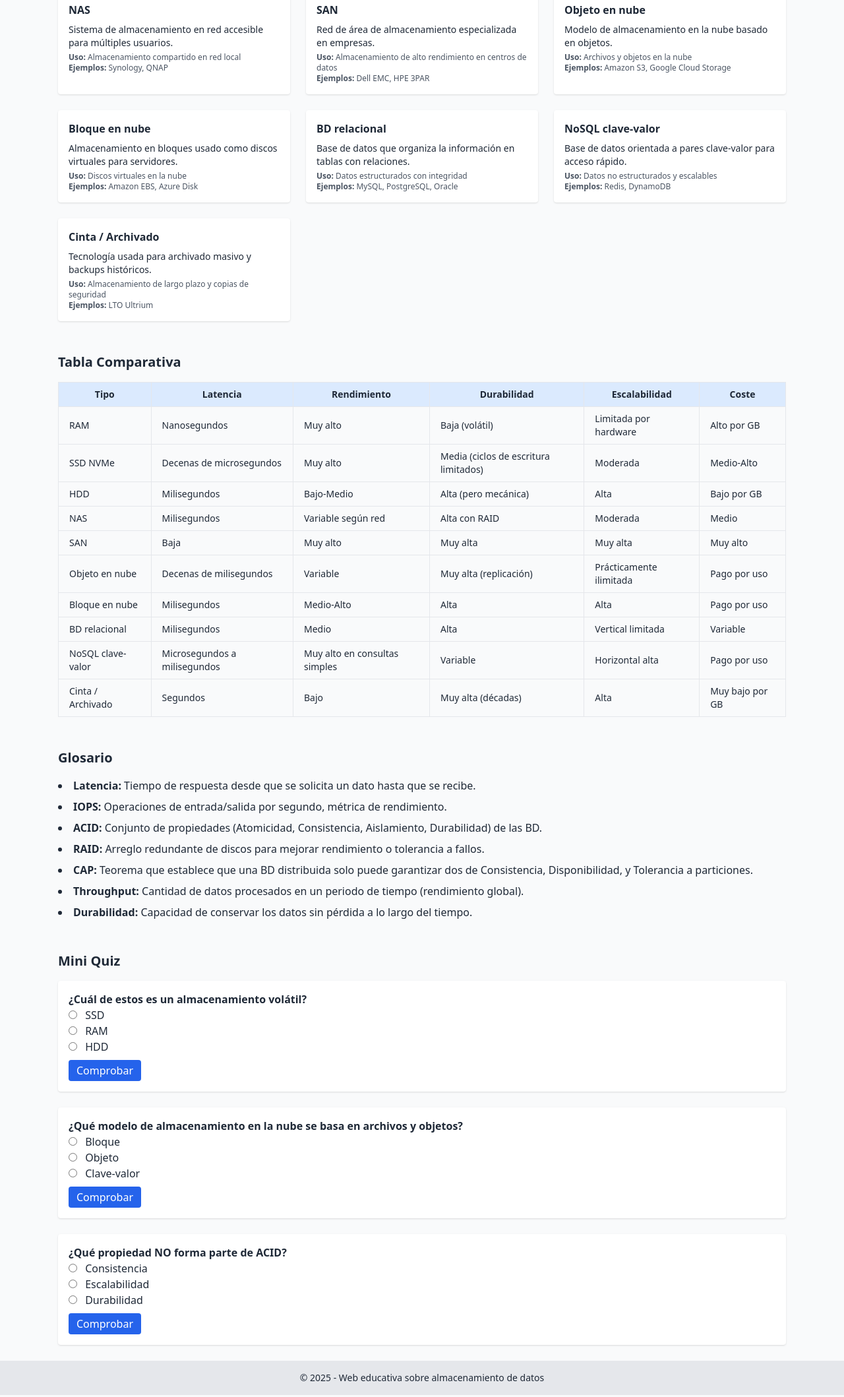
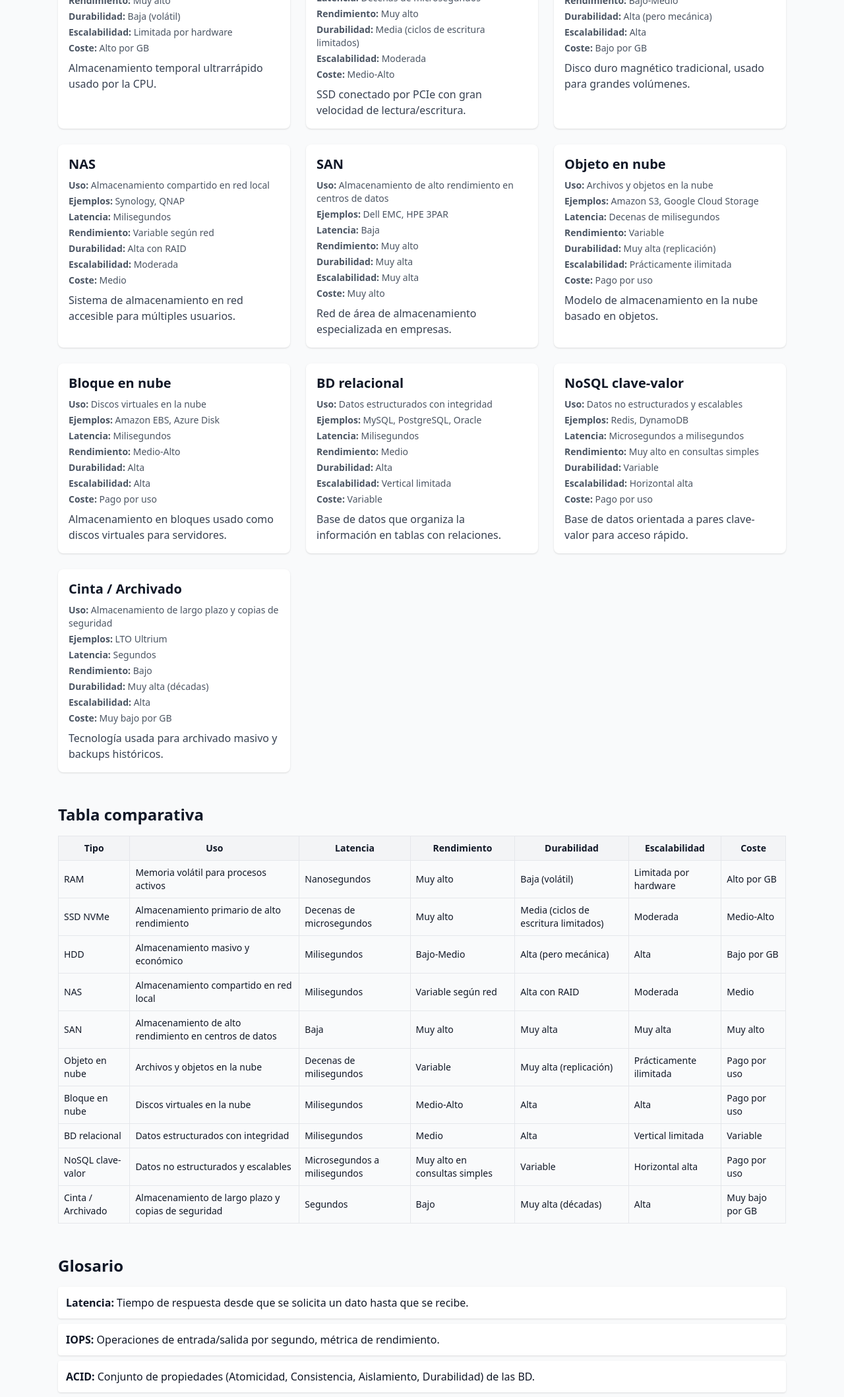
Before and after one commit to miguellacaci-spec/almacenamiento-web, a plain HTML site: page index.html in a window 1280 px wide. Shown: the part 459-2577 px from the top of the page at 66% size. Drawn offline with nearby package versions, Linux system fonts and the light colour scheme.

Commit message:
Update index.html

```diff
--- a/index.html
+++ b/index.html
@@ -6,181 +6,59 @@
   <title>Tipos de Almacenamiento de Datos</title>
   <script src="https://cdn.tailwindcss.com"></script>
 </head>
-<body class="bg-gray-50 text-gray-800 font-sans">
-  <!-- 🔹 Header -->
-  <header class="bg-blue-600 text-white p-6">
-    <h1 class="text-2xl font-bold text-center">Tipos de Almacenamiento de Datos</h1>
+<body class="bg-gray-50 text-gray-900">
+  <header class="bg-blue-600 text-white p-6 text-center">
+    <h1 class="text-3xl font-bold">Tipos de Almacenamiento de Datos</h1>
+    <p class="mt-2">Explora diferentes tecnologías de almacenamiento</p>
   </header>
 
-  <!-- 🔹 Contenido principal -->
   <main class="max-w-6xl mx-auto p-6 space-y-12">
-    <!-- Filtro -->
-    <section id="filtro">
-      <h2 class="text-xl font-semibold mb-4">Filtro</h2>
-      <input id="filtroInput" type="text" placeholder="Filtrar por tipo..."
-             class="w-full border p-2 rounded shadow-sm" />
+    <!-- 🔹 Filtro -->
+    <section>
+      <h2 class="text-2xl font-semibold mb-4">Filtro</h2>
+      <input id="filterInput" type="text" placeholder="Buscar por tipo o uso..."
+        class="w-full border rounded-lg p-2 shadow focus:outline-none focus:ring" />
     </section>
 
-    <!-- Tarjetas -->
-    <section id="tarjetas">
-      <h2 class="text-xl font-semibold mb-4">Tarjetas de Almacenamiento</h2>
-      <div id="tarjetasContainer" class="grid md:grid-cols-3 gap-6"></div>
+    <!-- 🔹 Tarjetas -->
+    <section>
+      <h2 class="text-2xl font-semibold mb-4">Tarjetas</h2>
+      <div id="cards" class="grid grid-cols-1 md:grid-cols-2 lg:grid-cols-3 gap-6"></div>
     </section>
 
-    <!-- Tabla -->
-    <section id="tabla">
-      <h2 class="text-xl font-semibold mb-4">Tabla Comparativa</h2>
-      <div class="overflow-x-auto">
-        <table class="min-w-full border text-sm">
-          <thead class="bg-blue-100">
-            <tr>
-              <th class="border px-4 py-2">Tipo</th>
-              <th class="border px-4 py-2">Latencia</th>
-              <th class="border px-4 py-2">Rendimiento</th>
-              <th class="border px-4 py-2">Durabilidad</th>
-              <th class="border px-4 py-2">Escalabilidad</th>
-              <th class="border px-4 py-2">Coste</th>
-            </tr>
-          </thead>
-          <tbody id="tablaBody"></tbody>
-        </table>
-      </div>
+    <!-- 🔹 Tabla comparativa -->
+    <section>
+      <h2 class="text-2xl font-semibold mb-4">Tabla comparativa</h2>
+      <div id="tabla" class="overflow-x-auto"></div>
     </section>
 
-    <!-- Glosario -->
-    <section id="glosario">
-      <h2 class="text-xl font-semibold mb-4">Glosario</h2>
-      <ul id="glosarioList" class="list-disc list-inside space-y-2"></ul>
+    <!-- 🔹 Glosario -->
+    <section>
+      <h2 class="text-2xl font-semibold mb-4">Glosario</h2>
+      <ul id="glosario" class="space-y-2"></ul>
     </section>
 
-    <!-- Quiz -->
-    <section id="quiz">
-      <h2 class="text-xl font-semibold mb-4">Mini Quiz</h2>
-      <div id="quizContainer" class="space-y-6"></div>
+    <!-- 🔹 Quiz -->
+    <section>
+      <h2 class="text-2xl font-semibold mb-4">Quiz</h2>
+      <div id="quiz" class="space-y-6"></div>
     </section>
   </main>
 
-  <!-- 🔹 Footer -->
-  <footer class="bg-gray-200 text-center py-4 text-sm">
-    © 2025 - Web educativa sobre almacenamiento de datos
-  </footer>
-
-  <!-- 🔹 Script con datos y render -->
+  <!-- 🔹 Datos + Funciones JS -->
   <script>
-    // ================================
-    // Datos de ejemplo
-    // ================================
+  // ---------------- DATOS ----------------
   const items = [
-      {
-        tipo: "RAM",
-        uso: "Memoria volátil para procesos activos",
-        ejemplos: "DDR4, DDR5",
-        latencia: "Nanosegundos",
-        rendimiento: "Muy alto",
-        durabilidad: "Baja (volátil)",
-        escalabilidad: "Limitada por hardware",
-        coste: "Alto por GB",
-        desc: "Almacenamiento temporal ultrarrápido usado por la CPU."
-      },
-      {
-        tipo: "SSD NVMe",
-        uso: "Almacenamiento primario de alto rendimiento",
-        ejemplos: "Samsung 980 Pro, WD Black SN850",
-        latencia: "Decenas de microsegundos",
-        rendimiento: "Muy alto",
-        durabilidad: "Media (ciclos de escritura limitados)",
-        escalabilidad: "Moderada",
-        coste: "Medio-Alto",
-        desc: "SSD conectado por PCIe con gran velocidad de lectura/escritura."
-      },
-      {
-        tipo: "HDD",
-        uso: "Almacenamiento masivo y económico",
-        ejemplos: "Seagate Barracuda, WD Blue",
-        latencia: "Milisegundos",
-        rendimiento: "Bajo-Medio",
-        durabilidad: "Alta (pero mecánica)",
-        escalabilidad: "Alta",
-        coste: "Bajo por GB",
-        desc: "Disco duro magnético tradicional, usado para grandes volúmenes."
-      },
-      {
-        tipo: "NAS",
-        uso: "Almacenamiento compartido en red local",
-        ejemplos: "Synology, QNAP",
-        latencia: "Milisegundos",
-        rendimiento: "Variable según red",
-        durabilidad: "Alta con RAID",
-        escalabilidad: "Moderada",
-        coste: "Medio",
-        desc: "Sistema de almacenamiento en red accesible para múltiples usuarios."
-      },
-      {
-        tipo: "SAN",
-        uso: "Almacenamiento de alto rendimiento en centros de datos",
-        ejemplos: "Dell EMC, HPE 3PAR",
-        latencia: "Baja",
-        rendimiento: "Muy alto",
-        durabilidad: "Muy alta",
-        escalabilidad: "Muy alta",
-        coste: "Muy alto",
-        desc: "Red de área de almacenamiento especializada en empresas."
-      },
-      {
-        tipo: "Objeto en nube",
-        uso: "Archivos y objetos en la nube",
-        ejemplos: "Amazon S3, Google Cloud Storage",
-        latencia: "Decenas de milisegundos",
-        rendimiento: "Variable",
-        durabilidad: "Muy alta (replicación)",
-        escalabilidad: "Prácticamente ilimitada",
-        coste: "Pago por uso",
-        desc: "Modelo de almacenamiento en la nube basado en objetos."
-      },
-      {
-        tipo: "Bloque en nube",
-        uso: "Discos virtuales en la nube",
-        ejemplos: "Amazon EBS, Azure Disk",
-        latencia: "Milisegundos",
-        rendimiento: "Medio-Alto",
-        durabilidad: "Alta",
-        escalabilidad: "Alta",
-        coste: "Pago por uso",
-        desc: "Almacenamiento en bloques usado como discos virtuales para servidores."
-      },
-      {
-        tipo: "BD relacional",
-        uso: "Datos estructurados con integridad",
-        ejemplos: "MySQL, PostgreSQL, Oracle",
-        latencia: "Milisegundos",
-        rendimiento: "Medio",
-        durabilidad: "Alta",
-        escalabilidad: "Vertical limitada",
-        coste: "Variable",
-        desc: "Base de datos que organiza la información en tablas con relaciones."
-      },
-      {
-        tipo: "NoSQL clave-valor",
-        uso: "Datos no estructurados y escalables",
-        ejemplos: "Redis, DynamoDB",
-        latencia: "Microsegundos a milisegundos",
-        rendimiento: "Muy alto en consultas simples",
-        durabilidad: "Variable",
-        escalabilidad: "Horizontal alta",
-        coste: "Pago por uso",
-        desc: "Base de datos orientada a pares clave-valor para acceso rápido."
-      },
-      {
-        tipo: "Cinta / Archivado",
-        uso: "Almacenamiento de largo plazo y copias de seguridad",
-        ejemplos: "LTO Ultrium",
-        latencia: "Segundos",
-        rendimiento: "Bajo",
-        durabilidad: "Muy alta (décadas)",
-        escalabilidad: "Alta",
-        coste: "Muy bajo por GB",
-        desc: "Tecnología usada para archivado masivo y backups históricos."
-      }
+    { tipo: "RAM", uso: "Memoria volátil para procesos activos", ejemplos: "DDR4, DDR5", latencia: "Nanosegundos", rendimiento: "Muy alto", durabilidad: "Baja (volátil)", escalabilidad: "Limitada por hardware", coste: "Alto por GB", desc: "Almacenamiento temporal ultrarrápido usado por la CPU." },
+    { tipo: "SSD NVMe", uso: "Almacenamiento primario de alto rendimiento", ejemplos: "Samsung 980 Pro, WD Black SN850", latencia: "Decenas de microsegundos", rendimiento: "Muy alto", durabilidad: "Media (ciclos de escritura limitados)", escalabilidad: "Moderada", coste: "Medio-Alto", desc: "SSD conectado por PCIe con gran velocidad de lectura/escritura." },
+    { tipo: "HDD", uso: "Almacenamiento masivo y económico", ejemplos: "Seagate Barracuda, WD Blue", latencia: "Milisegundos", rendimiento: "Bajo-Medio", durabilidad: "Alta (pero mecánica)", escalabilidad: "Alta", coste: "Bajo por GB", desc: "Disco duro magnético tradicional, usado para grandes volúmenes." },
+    { tipo: "NAS", uso: "Almacenamiento compartido en red local", ejemplos: "Synology, QNAP", latencia: "Milisegundos", rendimiento: "Variable según red", durabilidad: "Alta con RAID", escalabilidad: "Moderada", coste: "Medio", desc: "Sistema de almacenamiento en red accesible para múltiples usuarios." },
+    { tipo: "SAN", uso: "Almacenamiento de alto rendimiento en centros de datos", ejemplos: "Dell EMC, HPE 3PAR", latencia: "Baja", rendimiento: "Muy alto", durabilidad: "Muy alta", escalabilidad: "Muy alta", coste: "Muy alto", desc: "Red de área de almacenamiento especializada en empresas." },
+    { tipo: "Objeto en nube", uso: "Archivos y objetos en la nube", ejemplos: "Amazon S3, Google Cloud Storage", latencia: "Decenas de milisegundos", rendimiento: "Variable", durabilidad: "Muy alta (replicación)", escalabilidad: "Prácticamente ilimitada", coste: "Pago por uso", desc: "Modelo de almacenamiento en la nube basado en objetos." },
+    { tipo: "Bloque en nube", uso: "Discos virtuales en la nube", ejemplos: "Amazon EBS, Azure Disk", latencia: "Milisegundos", rendimiento: "Medio-Alto", durabilidad: "Alta", escalabilidad: "Alta", coste: "Pago por uso", desc: "Almacenamiento en bloques usado como discos virtuales para servidores." },
+    { tipo: "BD relacional", uso: "Datos estructurados con integridad", ejemplos: "MySQL, PostgreSQL, Oracle", latencia: "Milisegundos", rendimiento: "Medio", durabilidad: "Alta", escalabilidad: "Vertical limitada", coste: "Variable", desc: "Base de datos que organiza la información en tablas con relaciones." },
+    { tipo: "NoSQL clave-valor", uso: "Datos no estructurados y escalables", ejemplos: "Redis, DynamoDB", latencia: "Microsegundos a milisegundos", rendimiento: "Muy alto en consultas simples", durabilidad: "Variable", escalabilidad: "Horizontal alta", coste: "Pago por uso", desc: "Base de datos orientada a pares clave-valor para acceso rápido." },
+    { tipo: "Cinta / Archivado", uso: "Almacenamiento de largo plazo y copias de seguridad", ejemplos: "LTO Ultrium", latencia: "Segundos", rendimiento: "Bajo", durabilidad: "Muy alta (décadas)", escalabilidad: "Alta", coste: "Muy bajo por GB", desc: "Tecnología usada para archivado masivo y backups históricos." }
   ];
 
   const glosario = [
@@ -194,121 +72,131 @@
   ];
 
   const preguntas = [
-      {
-        enunciado: "¿Cuál de estos es un almacenamiento volátil?",
-        opciones: ["SSD", "RAM", "HDD"],
-        respuestaCorrecta: "RAM"
-      },
-      {
-        enunciado: "¿Qué modelo de almacenamiento en la nube se basa en archivos y objetos?",
-        opciones: ["Bloque", "Objeto", "Clave-valor"],
-        respuestaCorrecta: "Objeto"
-      },
-      {
-        enunciado: "¿Qué propiedad NO forma parte de ACID?",
-        opciones: ["Consistencia", "Escalabilidad", "Durabilidad"],
-        respuestaCorrecta: "Escalabilidad"
-      }
+    { enunciado: "¿Cuál de estos es un almacenamiento volátil?", opciones: ["SSD", "RAM", "HDD"], respuestaCorrecta: "RAM" },
+    { enunciado: "¿Qué modelo de almacenamiento en la nube se basa en archivos y objetos?", opciones: ["Bloque", "Objeto", "Clave-valor"], respuestaCorrecta: "Objeto" },
+    { enunciado: "¿Qué propiedad NO forma parte de ACID?", opciones: ["Consistencia", "Escalabilidad", "Durabilidad"], respuestaCorrecta: "Escalabilidad" }
   ];
 
-    // ================================
-    // Renderizado dinámico
-    // ================================
-    const tarjetasContainer = document.getElementById("tarjetasContainer");
-    const tablaBody = document.getElementById("tablaBody");
-    const glosarioList = document.getElementById("glosarioList");
-    const quizContainer = document.getElementById("quizContainer");
-    const filtroInput = document.getElementById("filtroInput");
-
-    function renderItems(filtro = "") {
-      tarjetasContainer.innerHTML = "";
-      tablaBody.innerHTML = "";
-
-      items
-        .filter(item => item.tipo.toLowerCase().includes(filtro.toLowerCase()))
-        .forEach(item => {
-          // Tarjetas
+  // ---------------- FUNCIONES ----------------
+  function renderCards(list) {
+    const container = document.getElementById("cards");
+    container.innerHTML = "";
+    list.forEach(item => {
       const card = document.createElement("div");
-          card.className = "bg-white shadow rounded p-4";
+      card.className = "bg-white shadow rounded-lg p-4 hover:shadow-lg transition";
       card.innerHTML = `
-            <h3 class="font-bold">${item.tipo}</h3>
-            <p class="text-sm mt-2">${item.desc}</p>
-            <p class="text-xs text-gray-600 mt-1"><strong>Uso:</strong> ${item.uso}</p>
-            <p class="text-xs text-gray-600"><strong>Ejemplos:</strong> ${item.ejemplos}</p>
+        <h3 class="text-xl font-bold mb-2">${item.tipo}</h3>
+        <p class="text-sm text-gray-600 mb-1"><strong>Uso:</strong> ${item.uso}</p>
+        <p class="text-sm text-gray-600 mb-1"><strong>Ejemplos:</strong> ${item.ejemplos}</p>
+        <p class="text-sm text-gray-600 mb-1"><strong>Latencia:</strong> ${item.latencia}</p>
+        <p class="text-sm text-gray-600 mb-1"><strong>Rendimiento:</strong> ${item.rendimiento}</p>
+        <p class="text-sm text-gray-600 mb-1"><strong>Durabilidad:</strong> ${item.durabilidad}</p>
+        <p class="text-sm text-gray-600 mb-1"><strong>Escalabilidad:</strong> ${item.escalabilidad}</p>
+        <p class="text-sm text-gray-600 mb-1"><strong>Coste:</strong> ${item.coste}</p>
+        <p class="text-gray-700 mt-2">${item.desc}</p>
       `;
-          tarjetasContainer.appendChild(card);
-
-          // Tabla
-          const row = document.createElement("tr");
-          row.innerHTML = `
-            <td class="border px-4 py-2">${item.tipo}</td>
-            <td class="border px-4 py-2">${item.latencia}</td>
-            <td class="border px-4 py-2">${item.rendimiento}</td>
-            <td class="border px-4 py-2">${item.durabilidad}</td>
-            <td class="border px-4 py-2">${item.escalabilidad}</td>
-            <td class="border px-4 py-2">${item.coste}</td>
-          `;
-          tablaBody.appendChild(row);
+      container.appendChild(card);
     });
   }
 
-    function renderGlosario() {
-      glosarioList.innerHTML = "";
-      glosario.forEach(entry => {
+  function renderTabla(list) {
+    const container = document.getElementById("tabla");
+    container.innerHTML = `
+      <table class="min-w-full border-collapse border border-gray-300 text-sm">
+        <thead class="bg-gray-100">
+          <tr>
+            <th class="border p-2">Tipo</th>
+            <th class="border p-2">Uso</th>
+            <th class="border p-2">Latencia</th>
+            <th class="border p-2">Rendimiento</th>
+            <th class="border p-2">Durabilidad</th>
+            <th class="border p-2">Escalabilidad</th>
+            <th class="border p-2">Coste</th>
+          </tr>
+        </thead>
+        <tbody>
+          ${list.map(item => `
+            <tr class="hover:bg-gray-50">
+              <td class="border p-2 font-medium">${item.tipo}</td>
+              <td class="border p-2">${item.uso}</td>
+              <td class="border p-2">${item.latencia}</td>
+              <td class="border p-2">${item.rendimiento}</td>
+              <td class="border p-2">${item.durabilidad}</td>
+              <td class="border p-2">${item.escalabilidad}</td>
+              <td class="border p-2">${item.coste}</td>
+            </tr>
+          `).join("")}
+        </tbody>
+      </table>
+    `;
+  }
+
+  function renderGlosario(list) {
+    const container = document.getElementById("glosario");
+    container.innerHTML = "";
+    list.forEach(entry => {
       const li = document.createElement("li");
+      li.className = "bg-white p-3 rounded shadow";
       li.innerHTML = `<strong>${entry.termino}:</strong> ${entry.definicion}`;
-        glosarioList.appendChild(li);
+      container.appendChild(li);
     });
   }
 
-    function renderQuiz() {
-      quizContainer.innerHTML = "";
-      preguntas.forEach((q, index) => {
+  function renderQuiz(list) {
+    const container = document.getElementById("quiz");
+    container.innerHTML = "";
+    list.forEach((q, idx) => {
       const div = document.createElement("div");
-        div.className = "p-4 bg-white shadow rounded";
+      div.className = "bg-white p-4 rounded shadow";
       div.innerHTML = `
-          <p class="font-semibold">${q.enunciado}</p>
-          ${q.opciones.map(op =>
-            `<label class="block">
-              <input type="radio" name="q${index}" value="${op}" class="mr-2"> ${op}
-            </label>`
-          ).join("")}
-          <button class="mt-2 bg-blue-600 text-white px-3 py-1 rounded hover:bg-blue-700">Comprobar</button>
-          <p class="mt-2 hidden"></p>
+        <p class="font-medium mb-2">${q.enunciado}</p>
+        ${q.opciones.map(opt => `
+          <label class="block">
+            <input type="radio" name="q${idx}" value="${opt}" class="mr-2"> ${opt}
+          </label>
+        `).join("")}
+        <button class="mt-2 px-3 py-1 bg-blue-600 text-white rounded" onclick="checkAnswer(${idx})">Comprobar</button>
+        <p id="feedback${idx}" class="mt-2 font-medium"></p>
       `;
-
-        const button = div.querySelector("button");
-        const result = div.querySelector("p.mt-2");
-
-        button.addEventListener("click", () => {
-          const selected = div.querySelector(`input[name="q${index}"]:checked`);
-          if (!selected) {
-            result.textContent = "Selecciona una opción.";
-            result.className = "mt-2 text-red-600";
-            result.classList.remove("hidden");
-            return;
-          }
-          if (selected.value === q.respuestaCorrecta) {
-            result.textContent = "✅ Correcto";
-            result.className = "mt-2 text-green-600 font-semibold";
-          } else {
-            result.textContent = "❌ Incorrecto. Respuesta: " + q.respuestaCorrecta;
-            result.className = "mt-2 text-red-600 font-semibold";
-          }
-          result.classList.remove("hidden");
-        });
-
-        quizContainer.appendChild(div);
+      container.appendChild(div);
     });
   }
 
-    // Eventos
-    filtroInput.addEventListener("input", e => renderItems(e.target.value));
+  function checkAnswer(idx) {
+    const selected = document.querySelector(`input[name="q${idx}"]:checked`);
+    const feedback = document.getElementById(`feedback${idx}`);
+    if (!selected) {
+      feedback.textContent = "Selecciona una opción.";
+      feedback.className = "text-yellow-600 mt-2 font-medium";
+      return;
+    }
+    if (selected.value === preguntas[idx].respuestaCorrecta) {
+      feedback.textContent = "¡Correcto!";
+      feedback.className = "text-green-600 mt-2 font-medium";
+    } else {
+      feedback.textContent = `Incorrecto. Respuesta correcta: ${preguntas[idx].respuestaCorrecta}`;
+      feedback.className = "text-red-600 mt-2 font-medium";
+    }
+  }
 
-    // Render inicial
-    renderItems();
-    renderGlosario();
-    renderQuiz();
+  function applyFilter() {
+    const searchText = document.getElementById("filterInput").value.toLowerCase();
+    const filtered = items.filter(item =>
+      item.tipo.toLowerCase().includes(searchText) ||
+      item.uso.toLowerCase().includes(searchText)
+    );
+    renderCards(filtered);
+    renderTabla(filtered);
+  }
+
+  // ---------------- INIT ----------------
+  document.addEventListener("DOMContentLoaded", () => {
+    renderCards(items);
+    renderTabla(items);
+    renderGlosario(glosario);
+    renderQuiz(preguntas);
+    document.getElementById("filterInput").addEventListener("input", applyFilter);
+  });
   </script>
 </body>
 </html>
```
Lines whose indentation alone changed are shown as unchanged.
